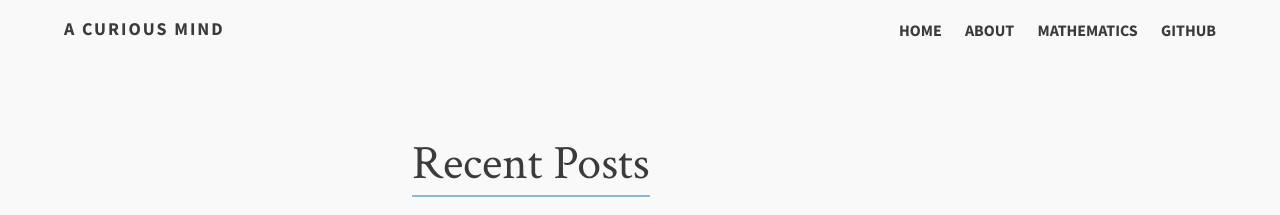
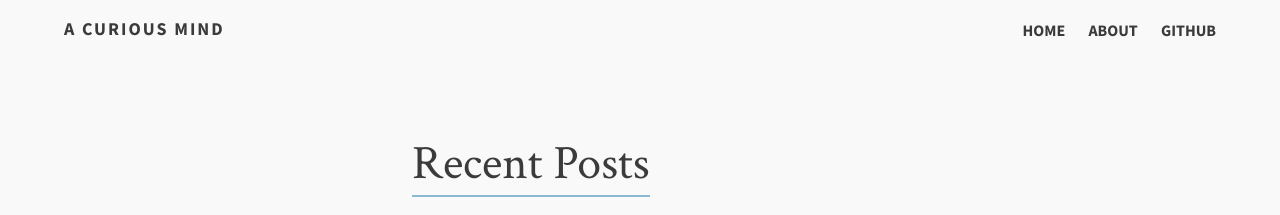
Before and after one commit to ColeTownsend/Balzac-for-Jekyll, a Jekyll site: the page built from index.md, in a window 1280 px wide. Shown: the top 215 px of the page. Built offline with Jekyll 4.4.1, drawn with Linux system fonts in a browser that asks for light colours.

Commit message:
Update _config.yml

```diff
--- a/_config.yml
+++ b/_config.yml
@@ -30,8 +30,6 @@ opengraph:
 links:
   - title: About
     url: /about
-  - title: Mathematics
-    url: /Mathematics
   - title: Github
     url: https://github.com/joshfpedro
     external: true
```
